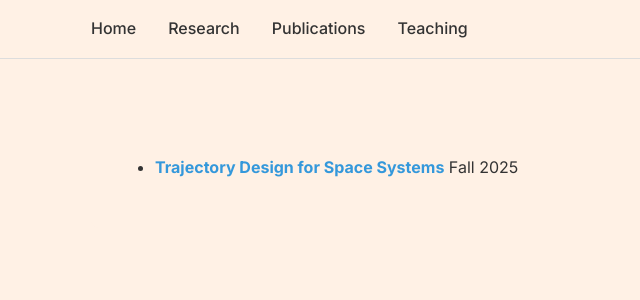
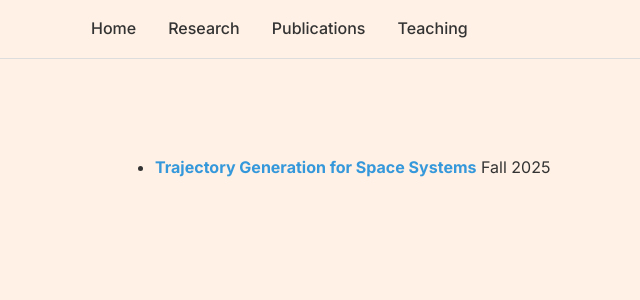
Before and after one commit to acauligi/acauligi.github.io, a Jekyll site: the page built from teaching.markdown, in a window 1280 px wide. Shown: the top 300 px of the page, without its empty margins (49-689 px from the left). Built offline with Jekyll 4.4.1, drawn with Linux system fonts in a browser that asks for light colours.

Commit message:
Changing TDSS to TGSS

```diff
--- a/teaching.markdown
+++ b/teaching.markdown
@@ -4,5 +4,5 @@ title: Teaching
 permalink: /teaching/
 ---
 
-- **[Trajectory Design for Space Systems](https://acelab.me.jhu.edu/trajdesign/)**
+- **[Trajectory Generation for Space Systems](https://acelab.me.jhu.edu/trajdesign/)**
   Fall 2025
```
Also changed, not shown: 1 other file.
